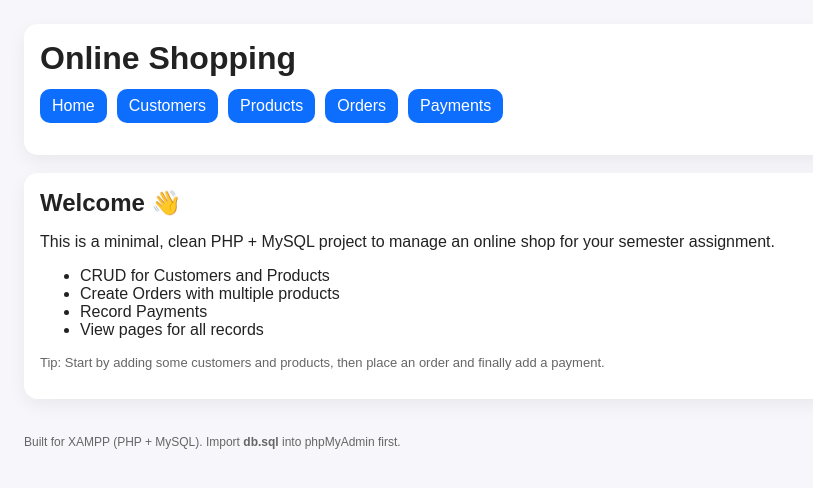
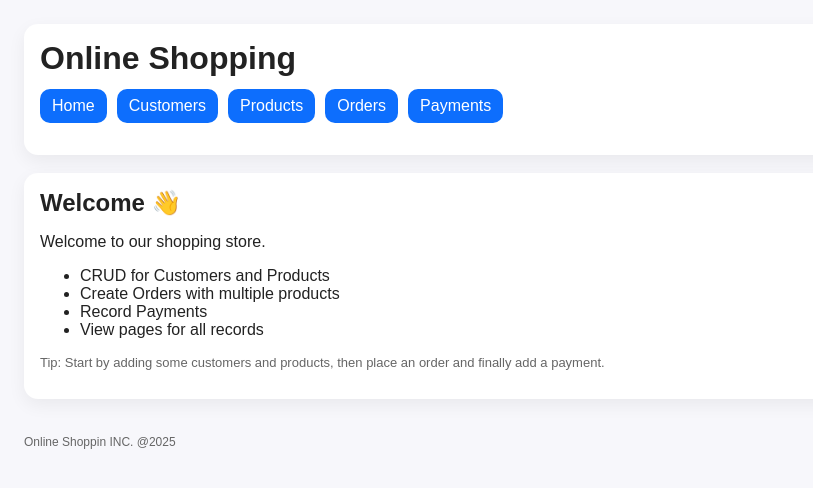
Before and after one commit to faiza-majid/Online-Shopping, a PHP site: page / in a window 1280 px wide. Shown: the top 488 px of the page, without its empty margins (0-813 px from the left). Run offline with PHP 8.4, Linux system fonts and the light colour scheme.

```diff
--- a/footer.php
+++ b/footer.php
@@ -1,4 +1,4 @@
 <?php /* footer.php */ ?>
-<footer>Built for XAMPP (PHP + MySQL). Import <b>db.sql</b> into phpMyAdmin first.</footer>
+<footer>Online Shoppin INC. @2025</footer>
 </body>
 </html>
--- a/index.php
+++ b/index.php
@@ -1,7 +1,7 @@
 <?php include 'header.php'; ?>
 <div class="card">
   <h2>Welcome 👋</h2>
-  <p>This is a minimal, clean PHP + MySQL project to manage an online shop for your semester assignment.</p>
+  <p>Welcome to our shopping store.</p>
   <ul>
     <li>CRUD for Customers and Products</li>
     <li>Create Orders with multiple products</li>
```
